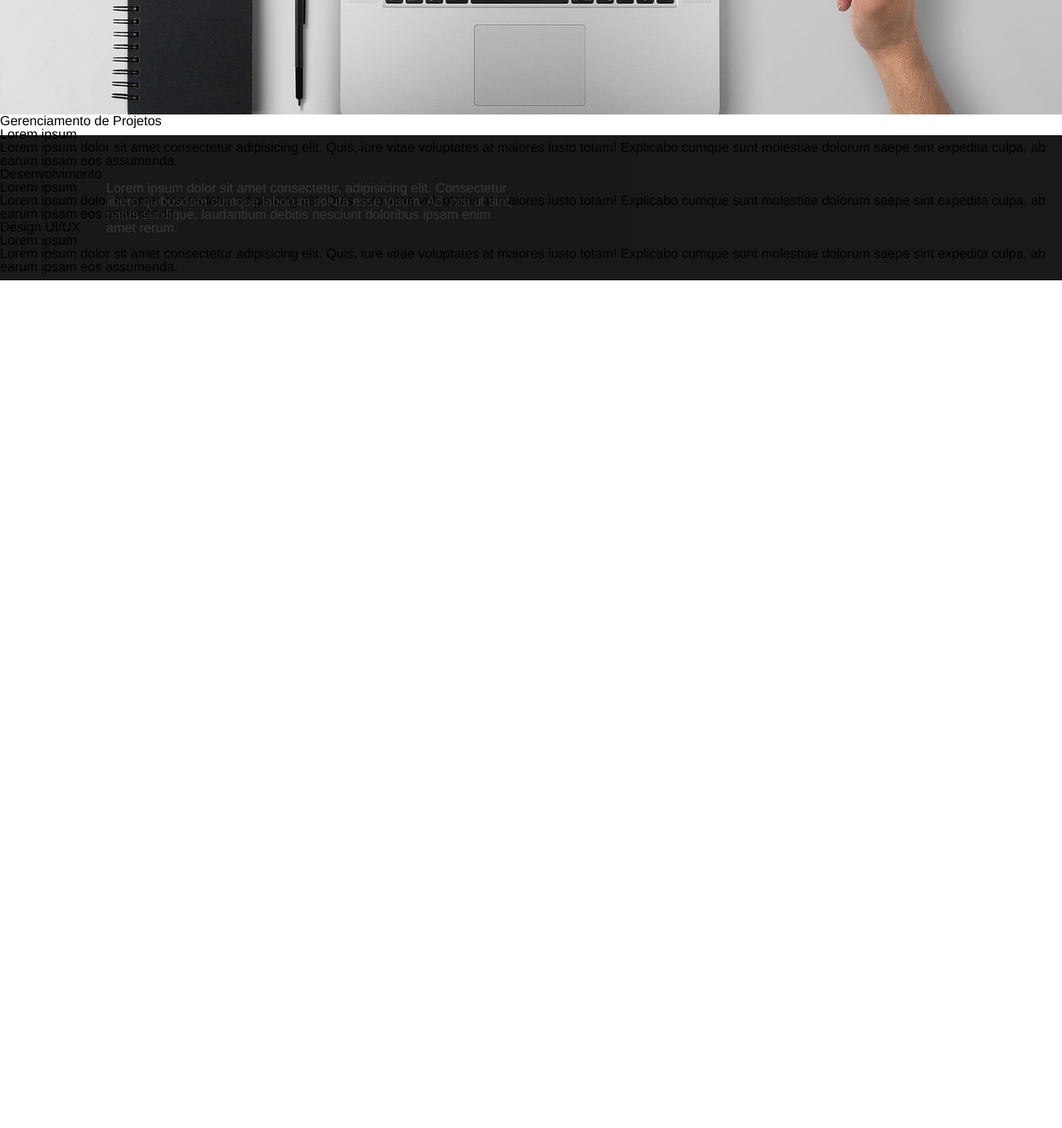
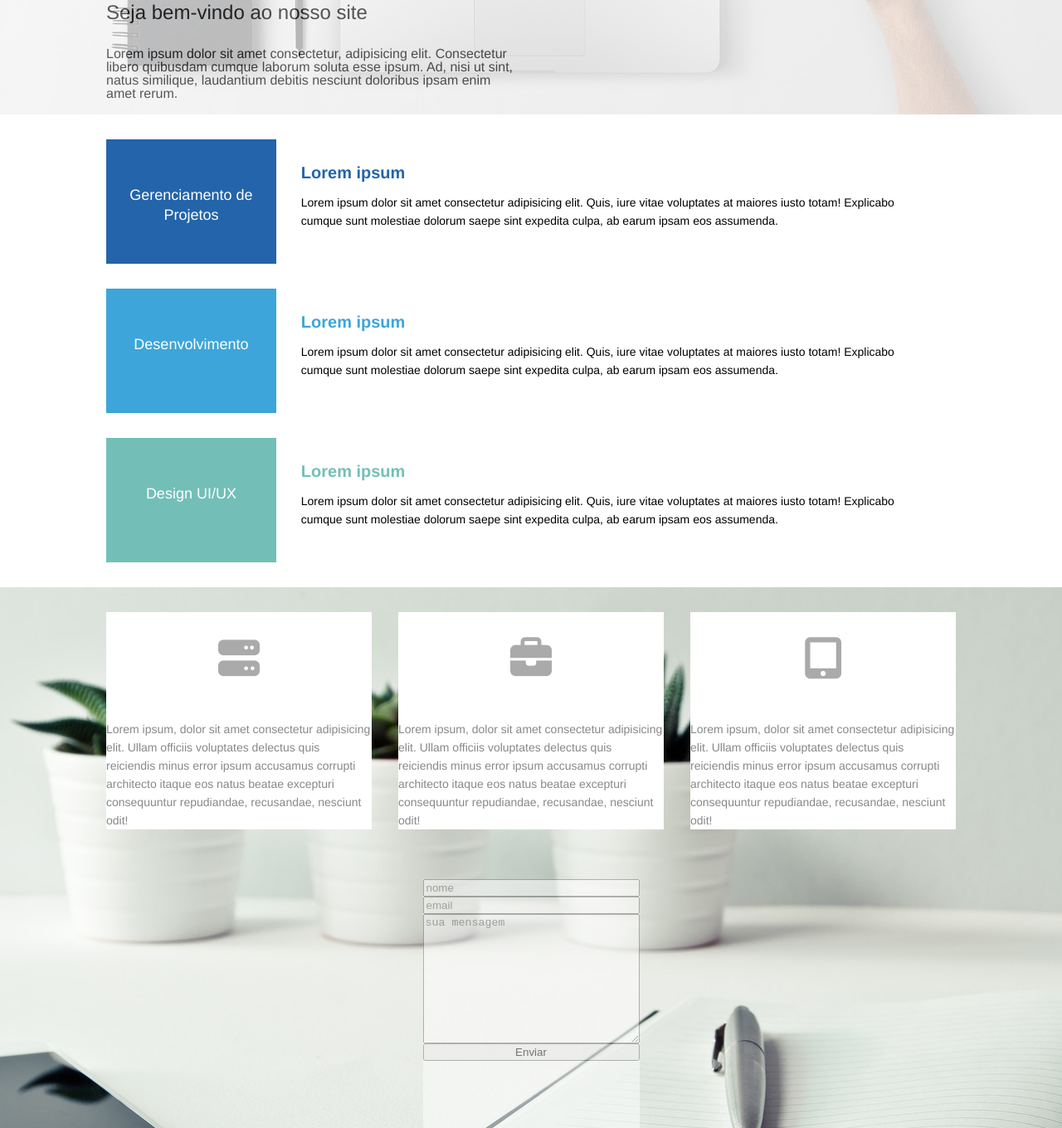
Before and after one commit to OsmarBaia/Landpage-Agencia-Servicos, a website: page index.html in a window 1280 px wide. Shown: the part 462-1822 px from the top of the page at 83% size. Before the commit the page ends 800 px from the top, so only its background shows below. Drawn offline with Linux system fonts and the light colour scheme.

Commit message:
Finalização

```diff
--- a/assets/css/resposive.css
+++ b/assets/css/resposive.css
@@ -0,0 +1,6 @@
+@media only screen and (max-width: 940px) {
+	.service-container {
+		display: flex;
+		flex-direction: row;
+	}
+}
--- a/assets/css/style.css
+++ b/assets/css/style.css
@@ -6,7 +6,10 @@ html {
 .banner {
 	width: 100%;
 	height: 600px;
+	background-color: gainsboro;
 	background-image: url("../img/capa2.jpg");
+	background-repeat: no-repeat;
+	background-position: center;
 }
 
 .banner-container {
@@ -17,7 +20,7 @@ html {
 	right: 100px;
 	top: 210px;
 }
-
+/* Cartão flutuante */
 .banner-background {
 	width: 100%;
 	height: 100%;
@@ -44,19 +47,20 @@ html {
 	font-size: 20px;
 }
 
-/* Parte Inferior */
+/* Parte Inferior do banner */
 .company-info-container {
-  position: absolute;
-  bottom: 0;
 	width: 100%;
+	position: relative;
+	top: 425px;
 	height: 175px;
+	color: black;
 }
 
 .company-info-background {
 	width: 100%;
 	height: 100%;
-  background-color: #000000;
-  opacity: 0.9;
+	background-color: #ffffff;
+	opacity: 0.7;
 	position: relative;
 }
 
@@ -76,3 +80,170 @@ html {
 	margin-bottom: 30px;
 	font-size: 24px;
 }
+
+/* Área Serviços */
+.services {
+	max-width: 1200px;
+	padding: 30px 10%;
+	padding-bottom: 0;
+}
+
+.service-container {
+	width: 100%;
+	height: 150px;
+	position: relative;
+	clear: both;
+	margin-bottom: 30px;
+	box-sizing: border-box;
+}
+/* Titulo do serviço (Tipo) */
+.service-title {
+	width: 20%;
+	height: 150px;
+	background-color: #dddddd;
+	float: left;
+	text-align: center;
+	line-height: 150px;
+	padding: 20px;
+	box-sizing: border-box;
+}
+
+.service-title p {
+	padding-top: 35px;
+	color: white;
+	font-size: 18px;
+	line-height: 24px;
+}
+/* Descriçao dos serviços */
+.service-description {
+	width: 80%;
+	float: left;
+	padding: 30px;
+	box-sizing: border-box;
+}
+
+/* titulo */
+.service-description h3 {
+	font-size: 20px;
+	margin-bottom: 15px;
+	font-weight: bold;
+}
+/* descrição */
+.service-description p {
+	font-size: 14px;
+	line-height: 22px;
+}
+/* Cor dos titulos */
+#gerenciamento-title {
+	color: #2364aa;
+}
+#desenvolvimento-title {
+	color: #3da5d9;
+}
+#design-title {
+	color: #73bfb8;
+}
+/* Cor de fundo dos boxes */
+#gerenciamento-container {
+	background-color: #2364aa;
+}
+#desenvolvimento-container {
+	background-color: #3da5d9;
+}
+#design-container {
+	background-color: #73bfb8;
+}
+
+/* Sobre empresa */
+.about-footer {
+	background-image: url("../img/rodape.jpg");
+	background-position: center;
+
+	width: 100%;
+	height: 100%;
+
+	display: flex;
+	flex-direction: column;
+	align-items: center;
+}
+
+.about-area {
+	display: flex;
+	flex-direction: row;
+	align-items: center;
+	justify-content: space-between;
+
+	padding: 30px 10%;
+}
+
+.about-container {
+	width: 30%;
+	min-width: 320px;
+	box-sizing: border-box;
+}
+.about-card {
+	padding-top: 30px;
+	background-color: white;
+	text-align: center;
+	box-sizing: border-box;
+}
+
+.about-card i {
+	font-size: 50px;
+	color: #aaa;
+}
+
+.about-card p {
+	margin-top: 50px;
+	font-size: 14px;
+	line-height: 22px;
+	color: #888;
+	text-align: left;
+}
+
+.middle-clard {
+	margin-left: 5%;
+	margin-right: 5%;
+}
+
+/* Formulario */
+.contact-form {
+	clear: both;
+	max-width: 1200px;
+	height: 500px;
+	padding-top: 30px 10%;
+	position: relative;
+}
+
+.form-container {
+	width: 65%;
+	height: 375px;
+	position: relative;
+	display: block;
+}
+
+.form-background {
+	width: 100%;
+	height: 100%;
+	background-color: white;
+	opacity: 0.5;
+}
+
+.contact-area {
+	margin-top: 30px;
+}
+
+.form-background form {
+	display: flex;
+	flex-direction: column;
+	align-items: left;
+	justify-items: space-between;
+	height: 300px;
+}
+
+@media only screen and (max-width: 600px) {
+	.service-container {
+		display: flex;
+		flex-direction: column;
+	}
+}
--- a/index.html
+++ b/index.html
@@ -8,6 +8,7 @@
 		<link rel="stylesheet" href="./assets/css/reset.css" />
 		<link rel="stylesheet" href="./assets/css/style.css" />
 		<link rel="stylesheet" href="./assets/css/resposive.css" />
+
 		<script
 			src="https://kit.fontawesome.com/8a39f764f9.js"
 			crossorigin="anonymous"
@@ -36,7 +37,7 @@
 						<div class="company-info-background">
 							<!-- Conteudo  -->
 							<div class="company-info-content">
-                <h1>Seja bem-vindo ao nosso site</h1>
+								<h2>Seja bem-vindo ao nosso site</h2>
 								<p>
 									Lorem ipsum dolor sit amet consectetur, adipisicing elit.
 									Consectetur libero quibusdam cumque laborum soluta esse ipsum.
@@ -54,11 +55,11 @@
 			<!-- serviço 1 - Gerenciamento de Projetos -->
 			<div class="services">
 				<div class="service-container">
-          <div class="service-title">
+					<div class="service-title" id="gerenciamento-container">
 						<p>Gerenciamento de Projetos</p>
 					</div>
-          <div class="service-description" id="service-container-handling">
-            <h3 id="service-title-handling">
+					<div class="service-description">
+						<h3 id="gerenciamento-title">
 							Lorem ipsum
 						</h3>
 						<p>
@@ -69,16 +70,13 @@
 						</p>
 					</div>
 				</div>
-      </div>
 				<!-- serviço 1 - Desenvolvimento -->
-
-      <div class="services">
 				<div class="service-container">
-          <div class="service-title">
+					<div class="service-title" id="desenvolvimento-container">
 						<p>Desenvolvimento</p>
 					</div>
-          <div class="service-description" id="service-container-handling">
-            <h3 id="service-title-handling">
+					<div class="service-description">
+						<h3 id="desenvolvimento-title">
 							Lorem ipsum
 						</h3>
 						<p>
@@ -89,15 +87,13 @@
 						</p>
 					</div>
 				</div>
-      </div>
 				<!-- serviço 1 - Deseign Gráfico -->
-      <div class="services">
 				<div class="service-container">
-          <div class="service-title">
+					<div class="service-title" id="design-container">
 						<p>Design UI/UX</p>
 					</div>
-          <div class="service-description" id="service-container-handling">
-            <h3 id="service-title-handling">
+					<div class="service-description">
+						<h3 id="design-title">
 							Lorem ipsum
 						</h3>
 						<p>
@@ -110,5 +106,74 @@
 				</div>
 			</div>
 		</section>
+		<!-- Sobre a empresa -->
+		<section>
+			<div class="about-footer">
+				<!-- Sobre 1 -->
+				<div class="about-area">
+					<div class="about-container">
+						<div class="about-card">
+							<i class="fas fa-server"></i>
+							<p>
+								Lorem ipsum, dolor sit amet consectetur adipisicing elit. Ullam
+								officiis voluptates delectus quis reiciendis minus error ipsum
+								accusamus corrupti architecto itaque eos natus beatae excepturi
+								consequuntur repudiandae, recusandae, nesciunt odit!
+							</p>
+						</div>
+					</div>
+					<!-- Sobre 2 -->
+					<div class="about-container">
+						<div class="about-card middle-card">
+							<i class="fas fa-briefcase"></i>
+							<p>
+								Lorem ipsum, dolor sit amet consectetur adipisicing elit. Ullam
+								officiis voluptates delectus quis reiciendis minus error ipsum
+								accusamus corrupti architecto itaque eos natus beatae excepturi
+								consequuntur repudiandae, recusandae, nesciunt odit!
+							</p>
+						</div>
+					</div>
+					<!-- Sobre 2 -->
+					<div class="about-container">
+						<div class="about-card">
+							<i class="fas fa-tablet-alt"></i>
+							<p>
+								Lorem ipsum, dolor sit amet consectetur adipisicing elit. Ullam
+								officiis voluptates delectus quis reiciendis minus error ipsum
+								accusamus corrupti architecto itaque eos natus beatae excepturi
+								consequuntur repudiandae, recusandae, nesciunt odit!
+							</p>
+						</div>
+					</div>
+				</div>
+					<!-- Contato -->
+					<div class="contact-area">
+						<!-- Formulário -->
+					<div class="form-cotainer">
+						<div class="form-background">
+							<form action="">
+								<input type="text" name="name" id="nome" placeholder="nome" />
+								<input
+									type="email"
+									name="email"
+									id="email"
+									placeholder="email"
+								/>
+								<textarea
+									name="message"
+									id="message"
+									placeholder="sua mensagem"
+									cols="30"
+									rows="10"
+								></textarea>
+								<input type="submit" class="submit" value="Enviar" />
+							</form>
+						</div>
+					</div>
+				</div>
+				</div>
+			</div>
+		</section>
 	</body>
 </html>
```
Lines whose indentation alone changed are shown as unchanged.
